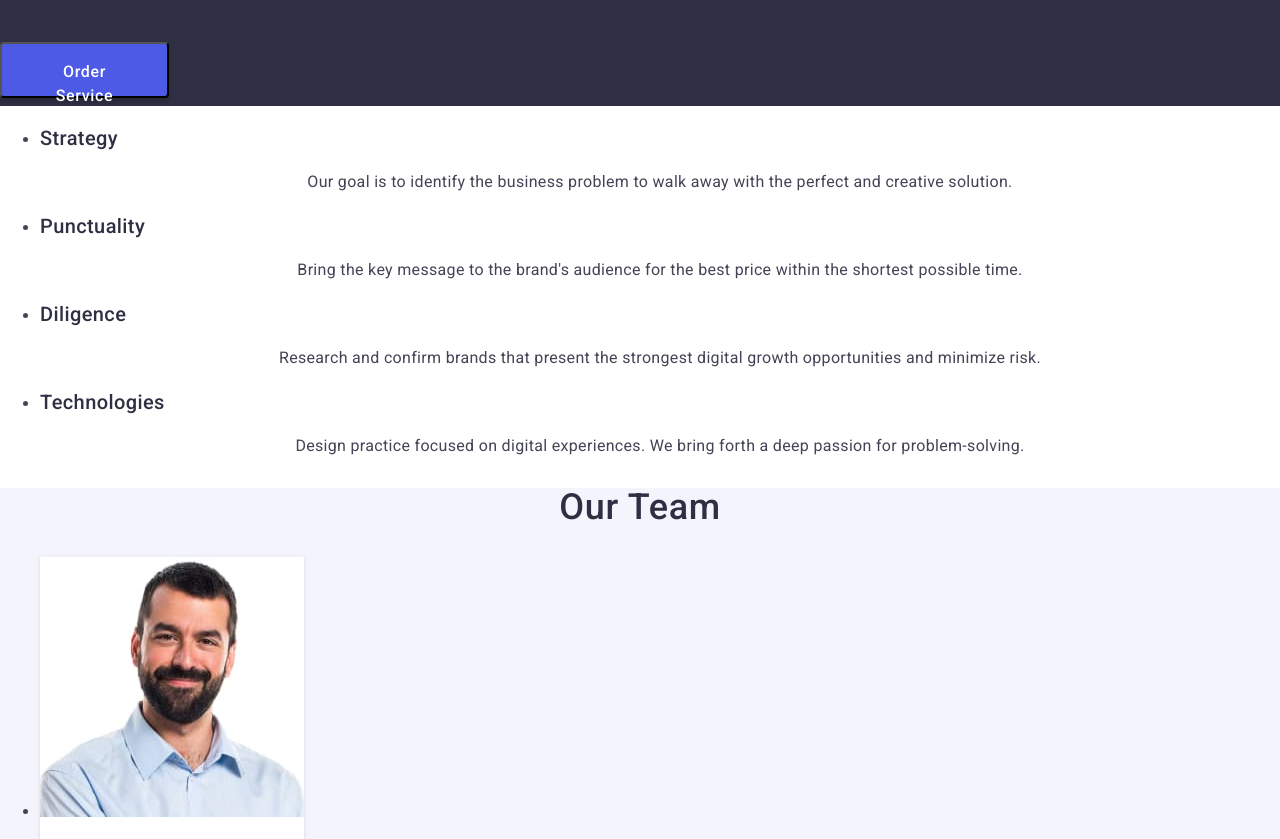
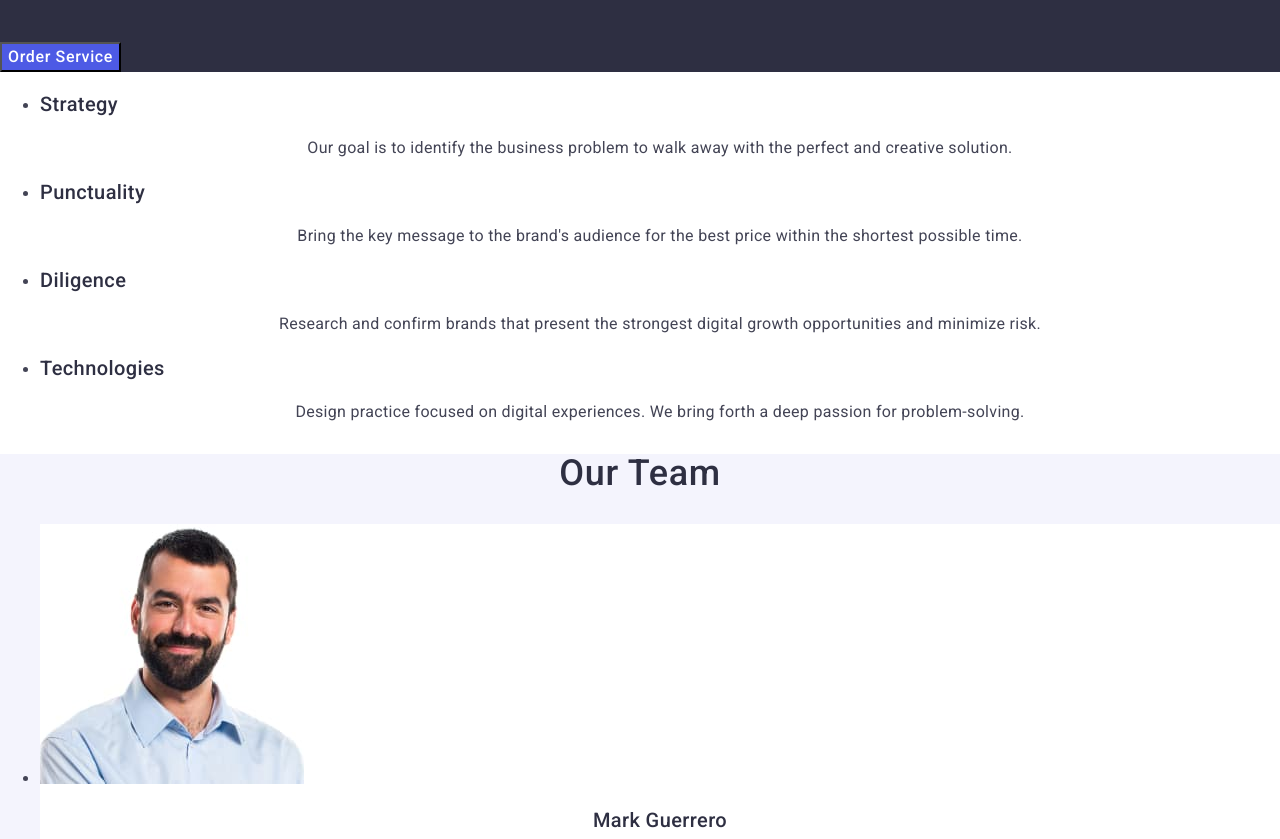
Before and after one commit to Seryon1a/goit-markup-hw-02, a plain HTML site: page index.html in a window 1280 px wide. Shown: the part 284-1123 px from the top of the page. Drawn offline with nearby package versions, Linux system fonts and the light colour scheme.

Commit message:
commit message

```diff
--- a/css/style.css
+++ b/css/style.css
@@ -5,7 +5,7 @@ body {
   font-family: "Roboto", sans-serif;
   font-size: 16px;
   font-weight: normal;
-  background-color: #fff;
+  background-color: #ffffff;
   color: #434455;
 }
 
@@ -20,7 +20,7 @@ body {
   font-size: 18px;
 
   /* line-height: 21px; */
-  line-height: 117%;
+  line-height: 1.17;
   letter-spacing: 0.03em;
   text-transform: uppercase;
   color: #4d5ae5;
@@ -88,11 +88,6 @@ body {
   line-height: 1.5;
   letter-spacing: 0.04em;
   cursor: pointer;
-  border-radius: 4px;
-  padding: 16px 32px;
-  width: 169px;
-  height: 56px;
-  box-shadow: 0 4px 4px 0 rgba(0, 0, 0, 0.15);
   background: #4d5ae5;
   color: #fff;
 }
@@ -142,13 +137,6 @@ body {
 }
 
 .item {
-  border-radius: 0 0 4px 4px;
-  padding: 0px 0px 32px 0px;
-  width: 264px;
-  height: 380px;
-
-  box-shadow: 0 2px 1px 0 rgba(46, 47, 66, 0.08),
-    0 1px 1px 0 rgba(46, 47, 66, 0.16), 0 1px 6px 0 rgba(46, 47, 66, 0.08);
   background: #fff;
 }
 
@@ -161,8 +149,6 @@ body {
 }
 
 .our-port-items {
-  width: 360px;
-  height: 420px;
   background: #fff;
 }
 
@@ -206,10 +192,9 @@ h3 {
   color: #f4f4fd;
 }
 
-.logo {
-  width: 115px;
-  height: 24px;
-}
+/* .logo {
+
+} */
 
 .footer-text {
   font-family: "Roboto", sans-serif;
```
